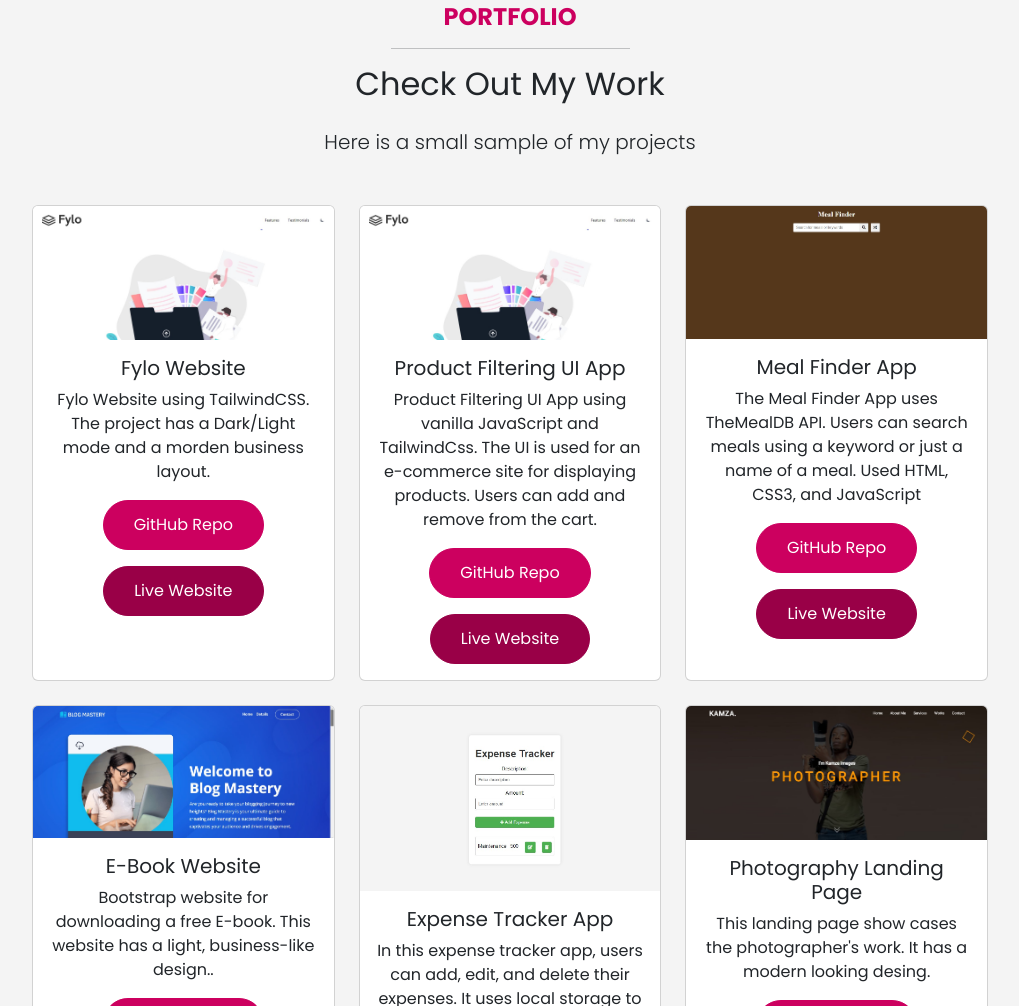
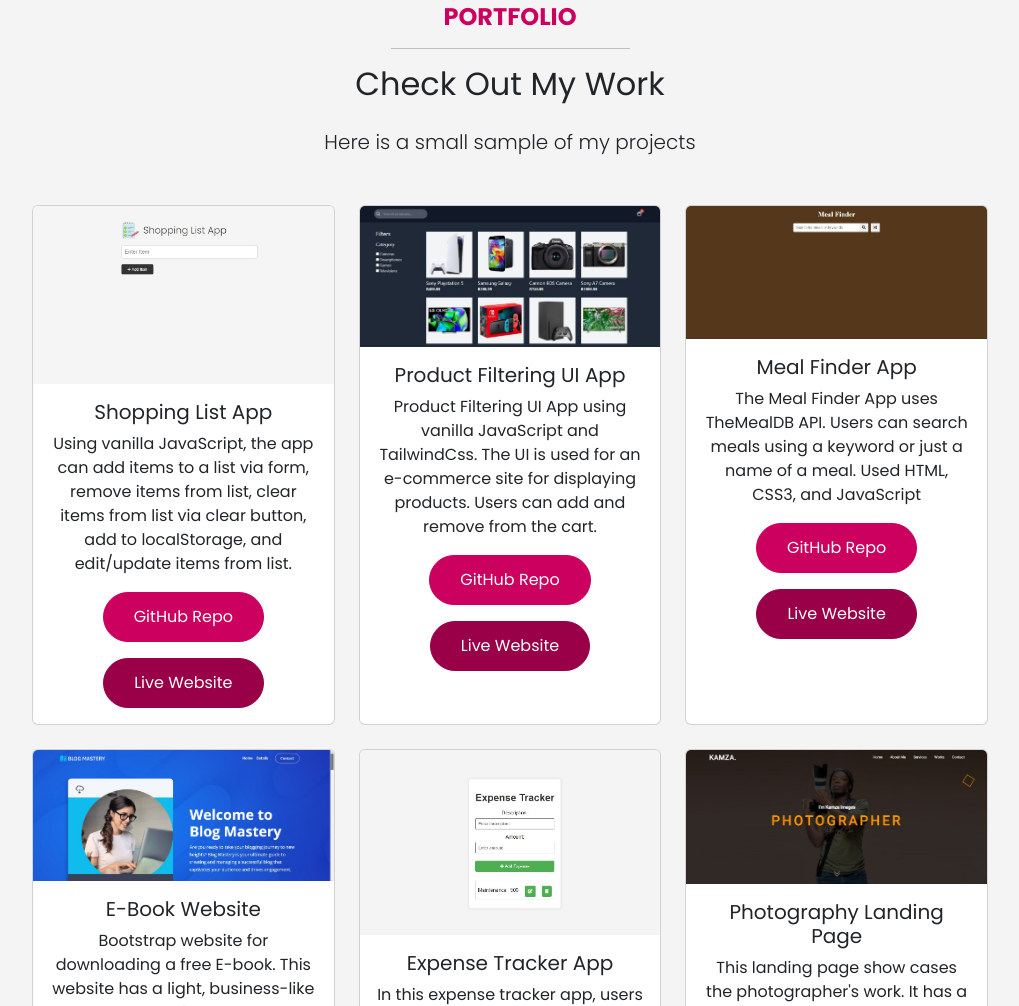
Before and after one commit to lebogang-developer/personal-portfolio-website, a website: page index.html in a window 1280 px wide. Shown: the part 2465-3471 px from the top of the page, without its empty margins (130-1149 px from the left). Drawn offline with nearby package versions, Linux system fonts and the light colour scheme; files that its build step writes are made by us from their sources.

Commit message:
Added new projects

```diff
--- a/index.html
+++ b/index.html
@@ -217,13 +217,15 @@
           <div class="col-md-4">
             <!-- Project 1 -->
             <div class="card h-100 d-flex flex-column text-center">
-              <img src="images/fylo.jpg" class="card-img-top" alt="Project Image 1">
+              <img src="images/shopping-list.jpg" class="card-img-top" alt="Project Image 1">
               <div class="card-body">
-                <h5 class="card-title">Fylo Website</h5>
-                <p class="card-text">Fylo Website using TailwindCSS. The project has a Dark/Light mode
-                  and a morden business layout.</p>
-                <a href="https://github.com/lebogang26/fylo-wesite" class="btn btn-primary mb-3 rounded-5" target="_blank">GitHub Repo</a>
-                <a href="https://fylo-website-flax.vercel.app/" class="btn btn-secondary rounded-5" target="_blank">Live Website</a>
+                <h5 class="card-title">Shopping List App</h5>
+                <p class="card-text">Using vanilla JavaScript, the app can add items to a list via form,
+                  remove items from list, clear items from list via clear button, add to localStorage, and edit/update
+                  items from list.
+                </p>
+                <a href="https://github.com/lebogang26/shopping-list-app" class="btn btn-primary mb-3 rounded-5" target="_blank">GitHub Repo</a>
+                <a href="https://delicate-hummingbird-b2fb90.netlify.app/" class="btn btn-secondary rounded-5" target="_blank">Live Website</a>
               </div>
             </div>
           </div>
@@ -231,7 +233,7 @@
           <div class="col-md-4">
             <!-- Project 2 -->
             <div class="card h-100 d-flex flex-column text-center">
-              <img src="images/fylo.jpg" class="card-img-top" alt="Project Image 1">
+              <img src="images/product-filtering.jpg" class="card-img-top" alt="Project Image 1">
               <div class="card-body">
                 <h5 class="card-title">Product Filtering UI App</h5>
                 <p class="card-text">Product Filtering UI App using vanilla JavaScript and TailwindCss.
```
Also changed, not shown: images/product-filtering.jpg (added), images/shopping-list.jpg (added).
